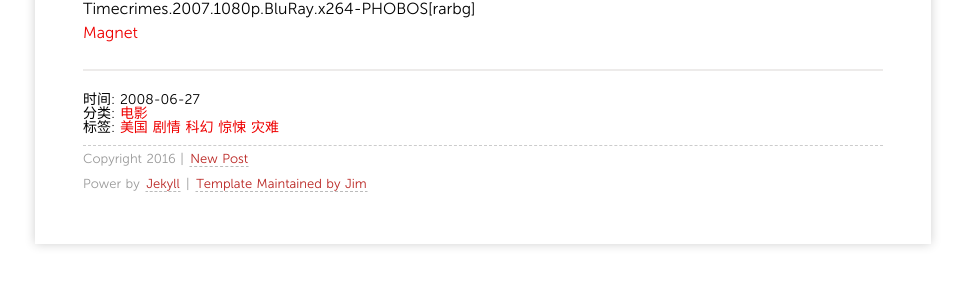
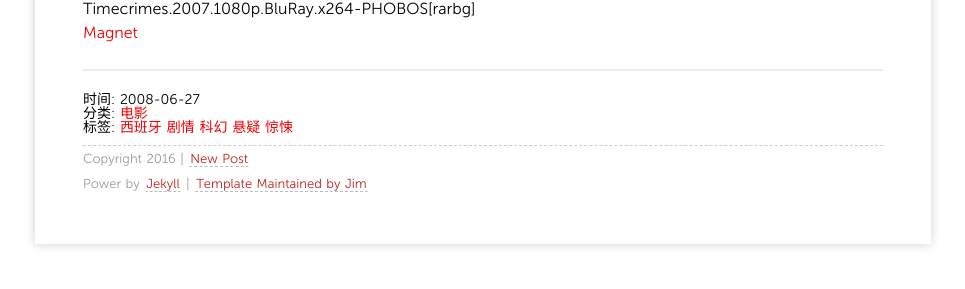
Before and after one commit to heartnn/mediablog, a Jekyll site: the page built from _posts/2008/2008-06-27-时空罪恶.md, in a window 1280 px wide. Shown: the part 1918-2207 px from the top of the page, without its empty margins (157-1122 px from the left). Built offline with Jekyll 4.4.1, drawn with Linux system fonts in a browser that asks for light colours; nearby versions of some CDN libraries; comment, search, counter and statistics services are not loaded.

Commit message:
Site updated: 2016-04-16 14:49:03

```diff
--- a/_posts/2007/2008-06-27-时空罪恶.md
+++ b/_posts/2008/2008-06-27-时空罪恶.md
@@ -2,10 +2,10 @@
 layout: post
 title: 时空罪恶 Los cronocrímenes
 categories: 电影
-tags: 美国 剧情 科幻 惊悚 灾难
+tags: 西班牙 剧情 科幻 悬疑 惊悚
 ---
 
-[![](http://i4.piimg.com/048d63540db670act.jpg)](http://i4.piimg.com/048d63540db670ac.jpg)
+[![](http://i3.piimg.com/488a98ad0fdf4fcat.jpg)](http://i3.piimg.com/488a98ad0fdf4fca.jpg)
 
 ## 时空罪恶 Los cronocrímenes (2007)
 导演: 那奇欧·维加隆多
```
